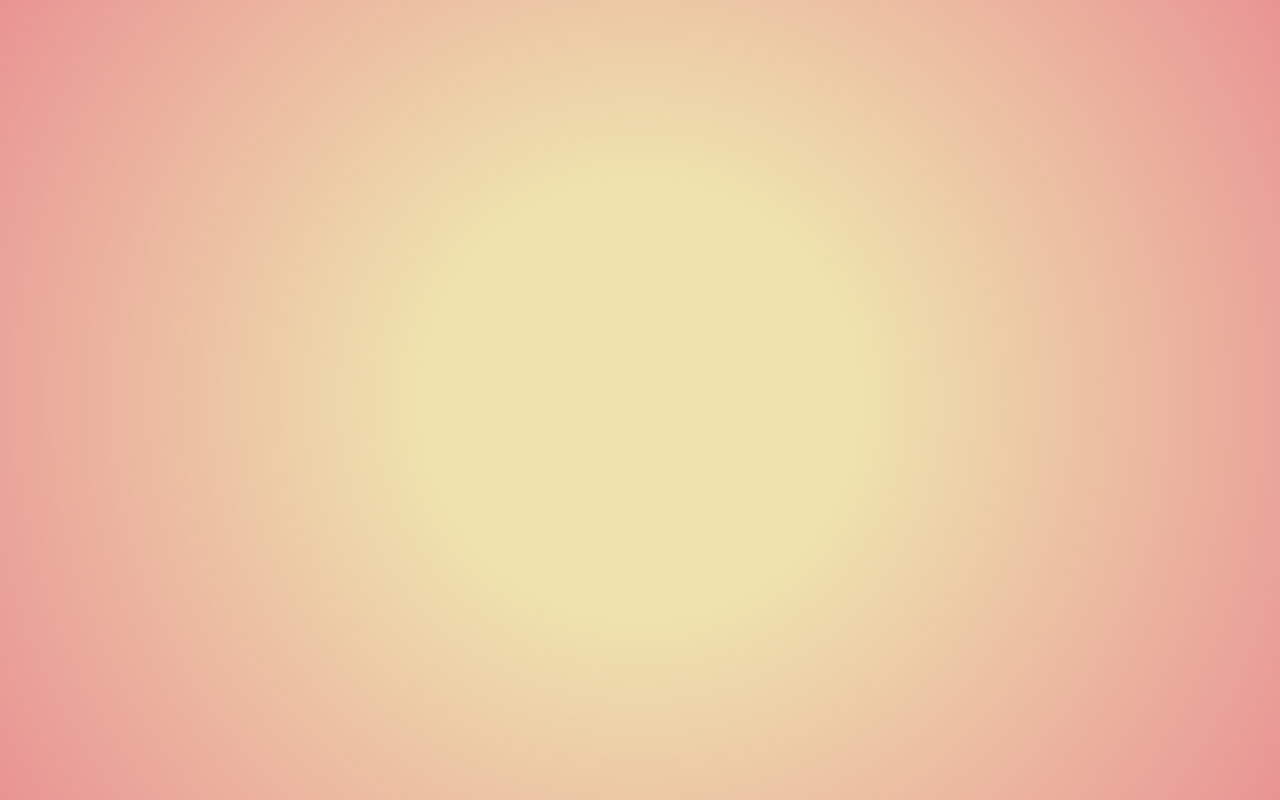
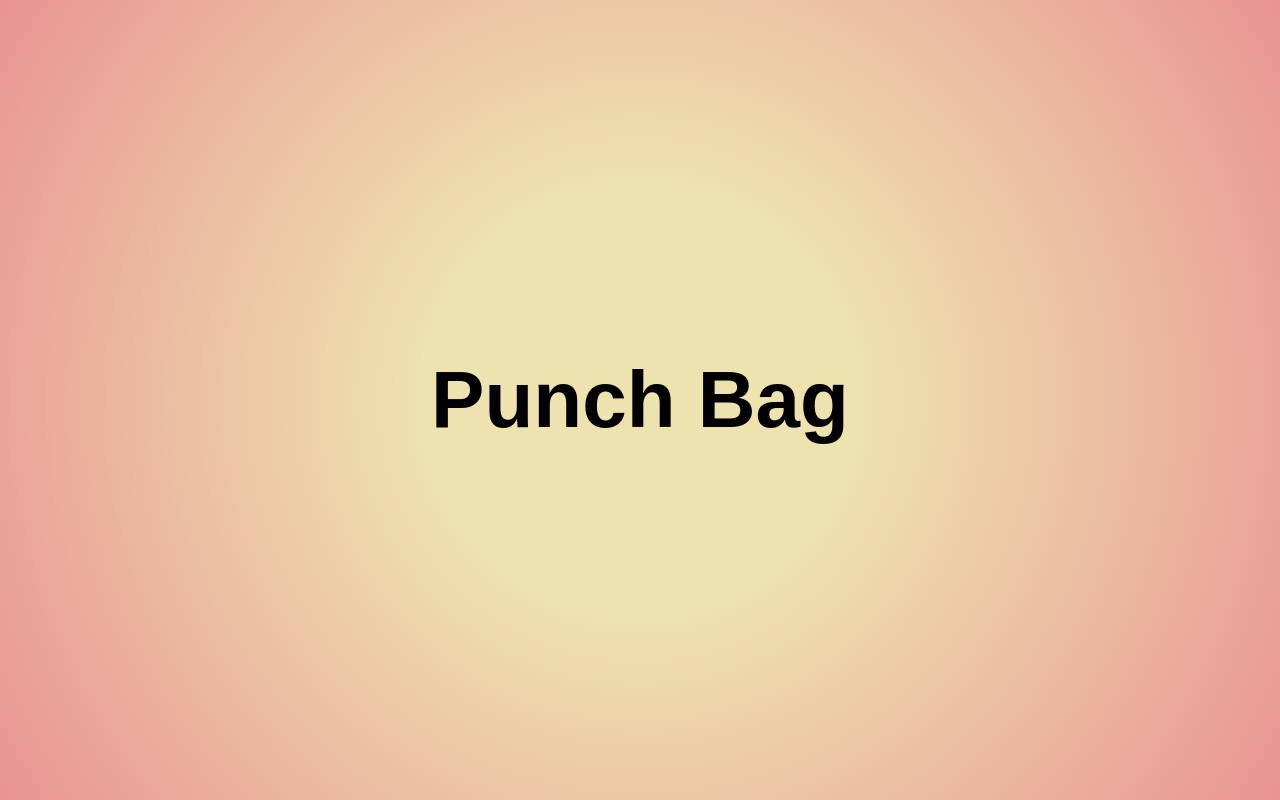
Before and after one commit to ME0WGE/Punch-Bag-React, a React (Vite) app: page / in a window 1280 px wide. Built offline with nearby package versions, Linux system fonts and the light colour scheme; a web font is replaced by a local one.

Commit message:
add title

```diff
--- a/src/App.css
+++ b/src/App.css
@@ -0,0 +1,5 @@
+.title .h1-title {
+  color: black;
+
+  font-size: 5rem;
+}
--- a/src/App.jsx
+++ b/src/App.jsx
@@ -1,9 +1,17 @@
 // import { useState } from "react";
-
 import "./App.css";
+import Buttons from "./components/buttons/Buttons";
+import Images from "./components/images/Images";
+import ProgressBar from "./components/progressBar/ProgressBar";
 
 function App() {
-  return <></>;
+  return (
+    <>
+      <div className="title">
+        <h1 className="h1-title">Punch Bag</h1>
+      </div>
+    </>
+  );
 }
 
 export default App;
--- a/src/components/buttons/Buttons.jsx
+++ b/src/components/buttons/Buttons.jsx
@@ -1,5 +1,5 @@
 import "./buttons.css";
 
-export default function Btn() {
+export default function Buttons() {
   return;
 }
```
